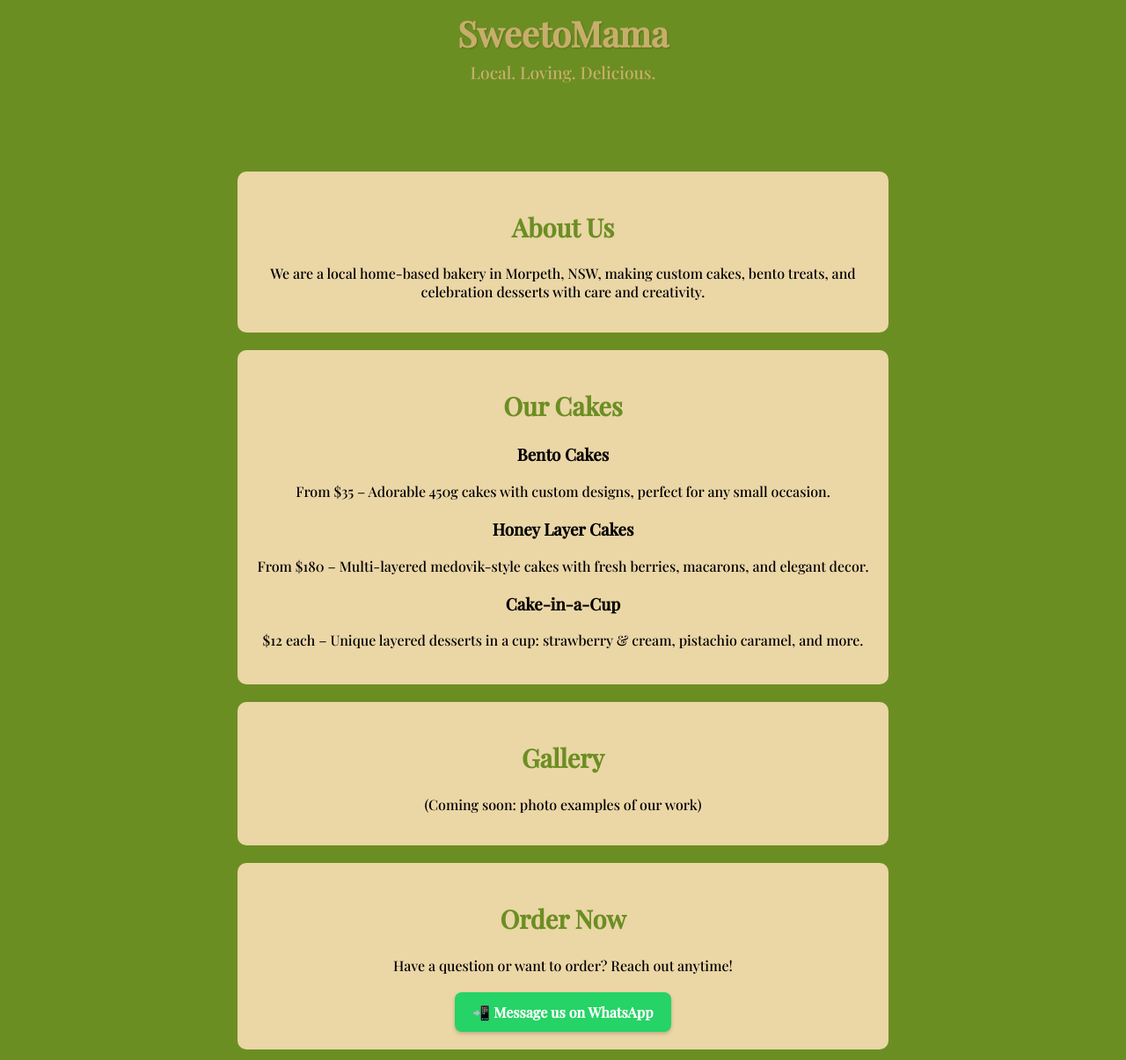
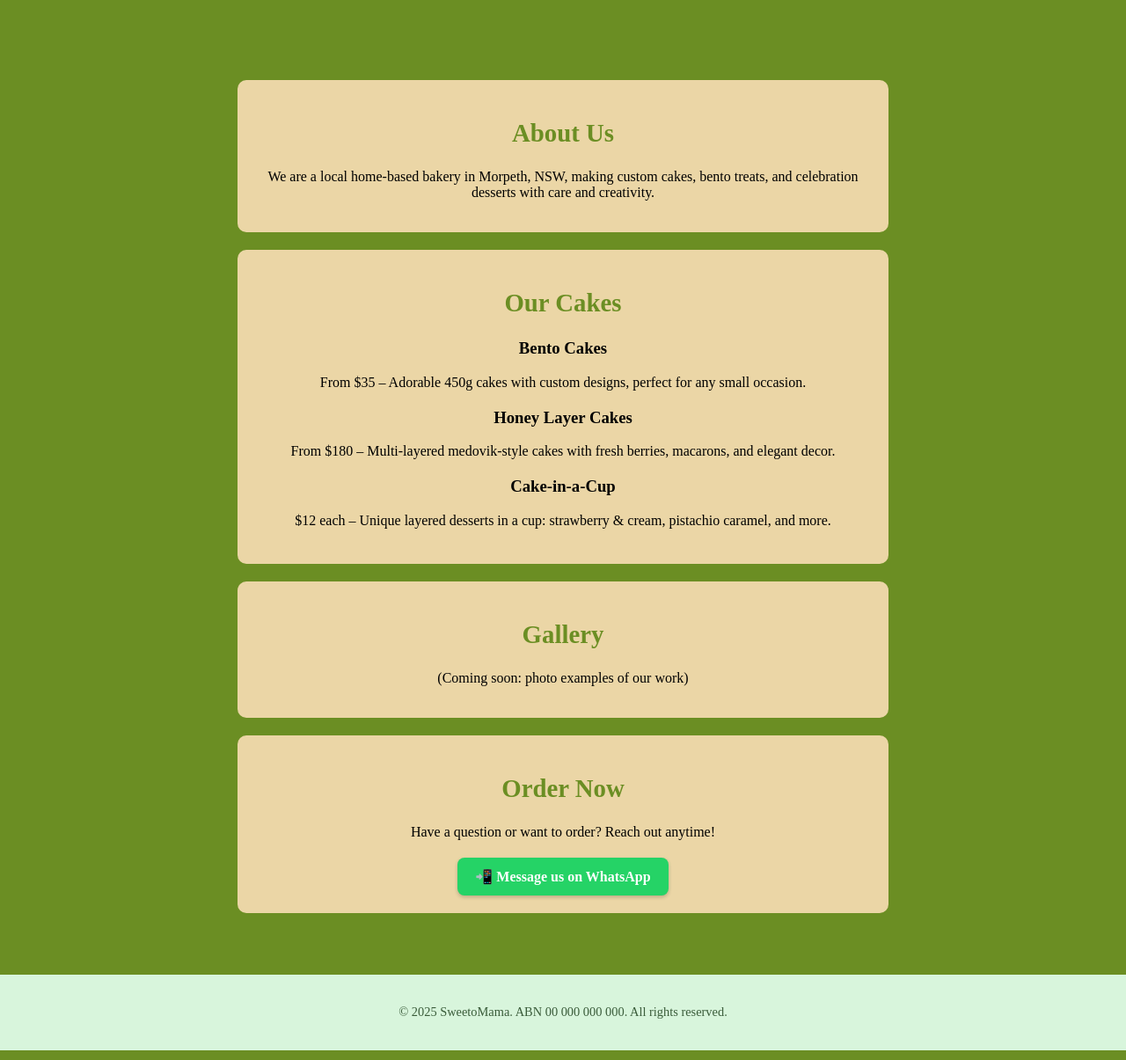
Before and after one commit to alexk2321/SweetoMama-, a plain HTML site: page index.html in a window 1280 px wide. Shown: the part 95-1300 px from the top of the page at 88% size. Drawn offline with nearby package versions, Linux system fonts and the light colour scheme.

Commit message:
Add files via upload

```diff
--- a/index.html
+++ b/index.html
@@ -6,13 +6,11 @@
   <meta name="viewport" content="width=device-width, initial-scale=1.0"/>
   <title>SweetoMama</title>
   <link rel="stylesheet" href="style.css"/>
-  <link href="https://fonts.googleapis.com/css2?family=Playfair+Display:wght@500&display=swap" rel="stylesheet"/>
+  <link href="https://fonts.googleapis.com/css2?family=Montserrat:wght@400;600;700&display=swap" rel="stylesheet"/>
 </head>
 <body>
   <header>
     <img src="logo.png" alt="SweetoMama Logo" class="logo"/>
-    <h1>SweetoMama</h1>
-    <p class="slogan">Local. Loving. Delicious.</p>
   </header>
 
   <main>
@@ -45,14 +43,14 @@
     <section class="contact">
       <h2>Order Now</h2>
       <p>Have a question or want to order? Reach out anytime!</p>
-      <a class="whatsapp-button" href="https://wa.me/61455023840" target="_blank">
+      <a class="whatsapp-button" href="https://wa.me/614XXXXXXXX" target="_blank">
         📲 Message us on WhatsApp
       </a>
     </section>
   </main>
 
   <footer>
-    <p>&copy; 2025 SweetoMama. ABN 56 507 119 778. All rights reserved.</p>
+    <p>&copy; 2025 SweetoMama. ABN 00 000 000 000. All rights reserved.</p>
   </footer>
 </body>
 </html>
```
